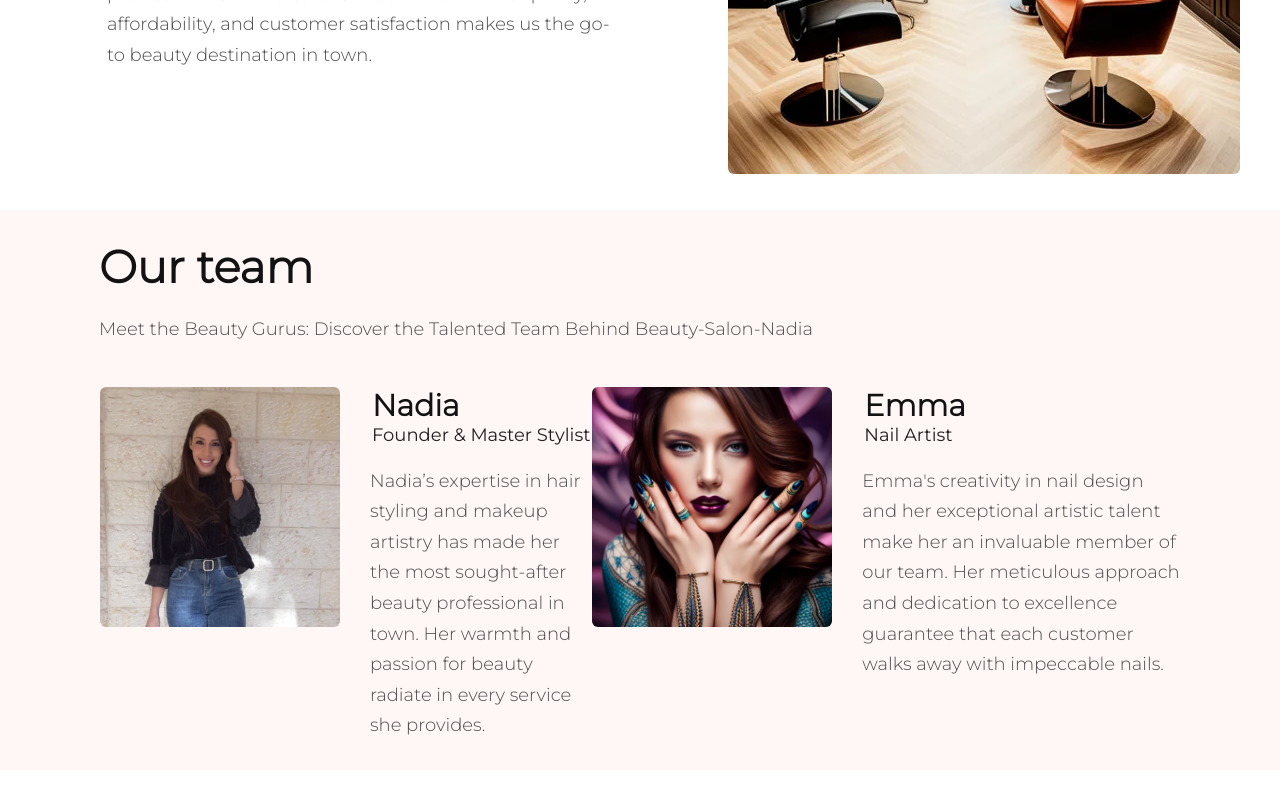
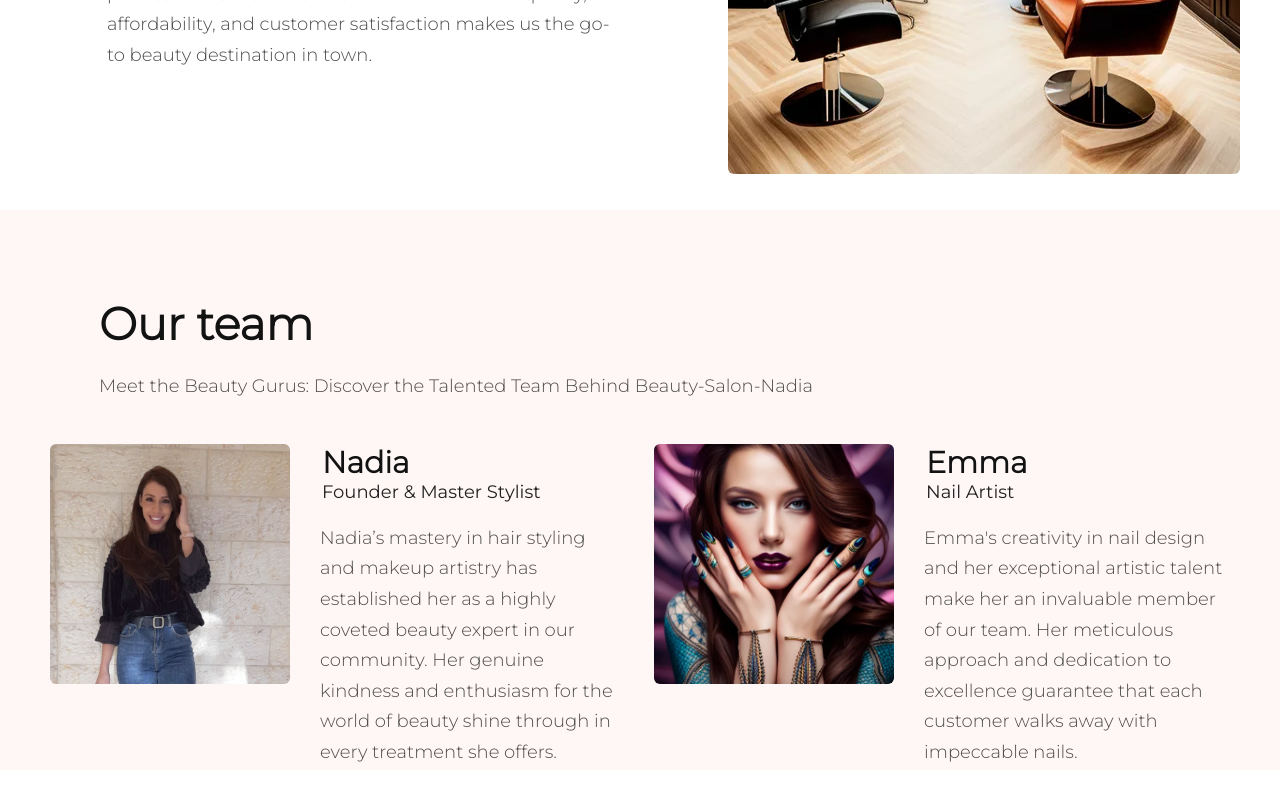
Before and after one commit to nadiahosisy/Beauty-Salon, a React (Vite) app: page /About in a window 1280 px wide. Shown: the part 472-1272 px from the top of the page. Built offline with nearby package versions, Linux system fonts and the light colour scheme.

Commit message:
fixed text

```diff
--- a/src/components/services-components/about-component/OurTeam.jsx
+++ b/src/components/services-components/about-component/OurTeam.jsx
@@ -18,7 +18,7 @@ const OurTeam = () => {
             name={"Nadia"}
             job={"Founder & Master Stylist"}
             text={
-              "Nadia’s expertise in hair styling and makeup artistry has made her the most sought-after beauty professional in town. Her warmth and passion for beauty radiate in every service she provides."
+              "Nadia’s mastery in hair styling and makeup artistry has established her as a highly coveted beauty expert in our community. Her genuine kindness and enthusiasm for the world of beauty shine through in every treatment she offers."
             }
           />
         </div>
--- a/src/style/about-our-team-page.css
+++ b/src/style/about-our-team-page.css
@@ -17,8 +17,10 @@
 }
 .description-main-div {
   display: flex;
-  max-width: 1080px;
-  margin-left: 0 auto;
+  max-width: 1180px;
+  margin-left: 0;
+  justify-content: center;
+  align-items: center;
   flex-direction: row;
 }
 .our-team-main-div {
@@ -76,9 +78,9 @@
 .container-text-div {
   -display: flex;
   justify-content: center;
-  margin-left: 0px;
-  padding-top: 0px;
   text-align: left;
+  max-width: 200rem;
+  max-height: 10rem;
   padding-right: 0px;
   padding-bottom: 0px;
   padding-left: 0px;
@@ -103,4 +105,5 @@
   display: flex;
   justify-content: start;
   align-items: start;
+  margin-left: 2rem;
 }
```
